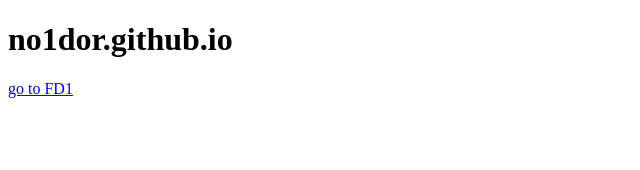
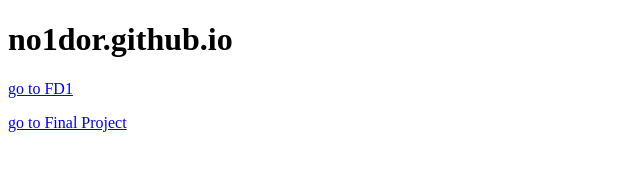
Before and after one commit to no1dor/no1dor.github.io, a plain HTML site: page index.html in a window 1280 px wide. Shown: the whole page, without its empty margins (0-640 px from the left). Drawn offline with Linux system fonts and the light colour scheme.

Commit message:
add link to my-project folder

```diff
--- a/index.html
+++ b/index.html
@@ -8,5 +8,7 @@
 <body>
   <h1>no1dor.github.io</h1>
   <p><a href="https://no1dor.github.io/fd1/">go to FD1</a></p>
+  <p><a href="https://no1dor.github.io/my-first-project/">go to Final Project</a></p>
+
 </body>
 </html>
```
